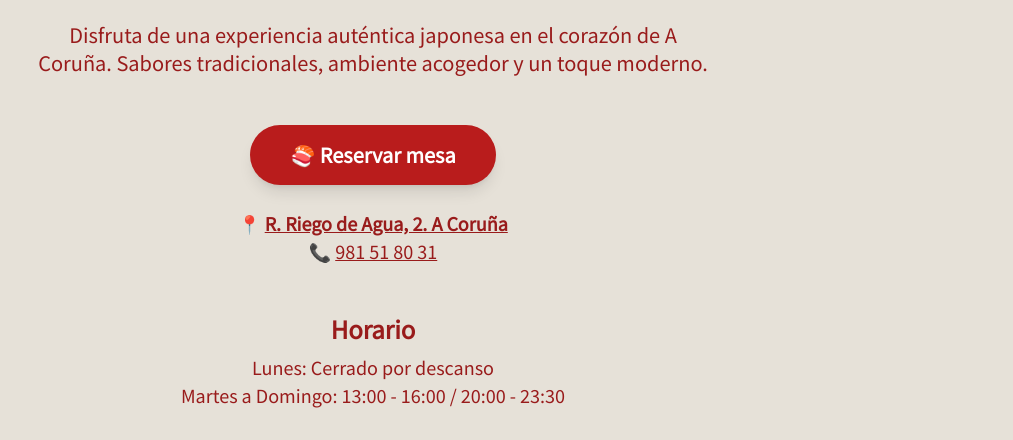
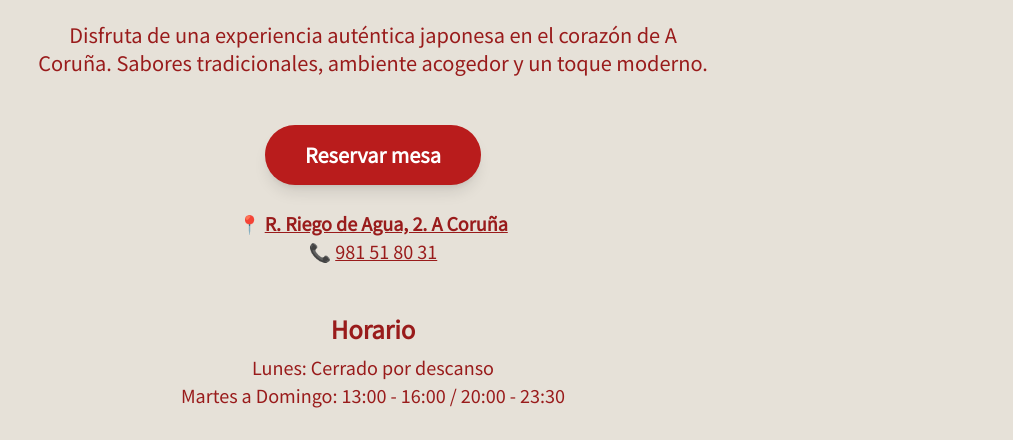
Before and after one commit to dresr/moshimoshi, a plain HTML site: page index.html in a window 1280 px wide. Shown: the part 360-800 px from the top of the page, without its empty margins (267-1280 px from the left). Drawn offline with nearby package versions, Linux system fonts and the light colour scheme.

Commit message:
Update index.html

```diff
--- a/index.html
+++ b/index.html
@@ -33,7 +33,7 @@
   <section class="text-center mb-6 animate-fade-in">
     <a href="https://moshisando.myrestoo.net/es/reservar" target="_blank"
        class="inline-block bg-red-700 hover:bg-red-900 text-white text-xl font-bold py-4 px-10 rounded-full shadow-lg transition duration-300">
-      🍣 Reservar mesa
+       Reservar mesa
     </a>
   </section>
 
```
